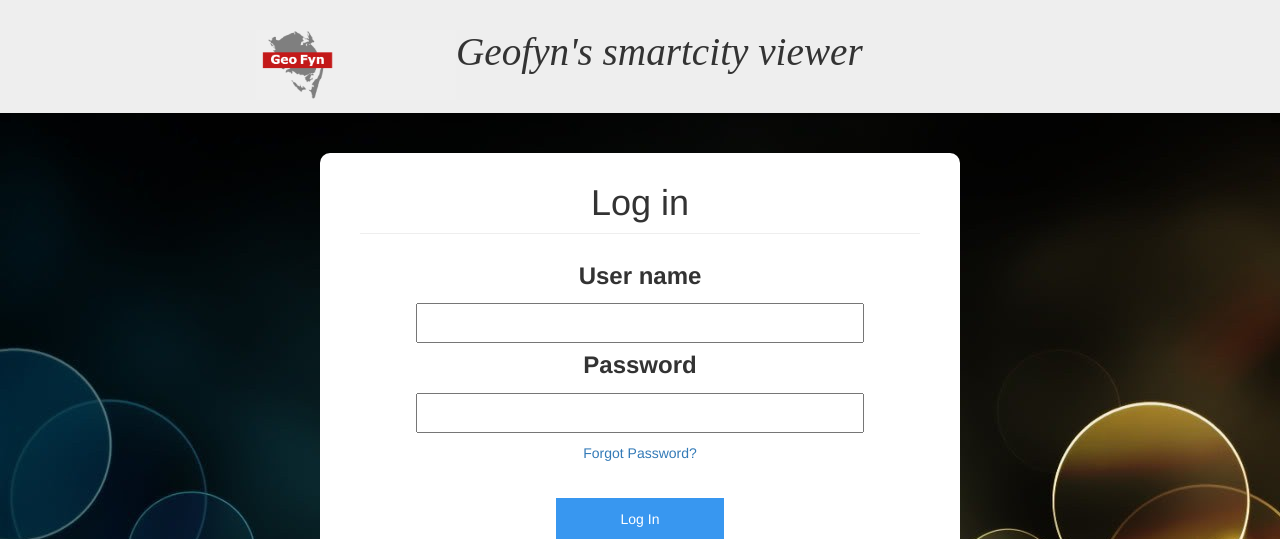
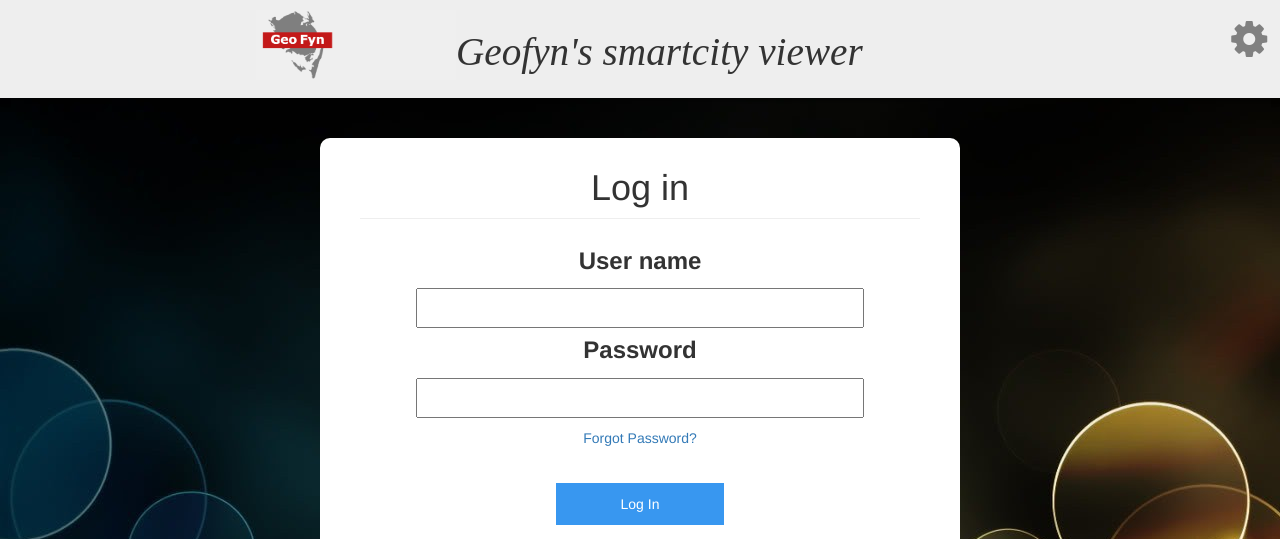
Before and after one commit to denislicau/spGeofyn, a PHP site: page / in a window 1280 px wide. Shown: the top 539 px of the page. Run offline with PHP 8.4, Linux system fonts and the light colour scheme.

Commit message:
lot of changs

```diff
--- a/includes.php
+++ b/includes.php
@@ -2,7 +2,11 @@
 	$dbc = NULL;
 	function dbCon() {
 		global $dbc;
-		$dbc = mysqli_connect('localhost', 'root', '', 'geofyn')
+		$servername = "sql7.freemysqlhosting.net";
+		$username = "sql7121595";
+		$password = "9sNMlfRDwL";
+		$database = "sql7121595";
+		$dbc = mysqli_connect($servername, $username, $password,$database)
 		or die ('Error connecting to the database server');
 	}
 
--- a/logging.php
+++ b/logging.php
@@ -20,7 +20,7 @@ if (mysqli_num_rows($result)==null) {
 
 $row=mysqli_fetch_array($result);
 
-	$dbpassword=$row['pass'];
+	$dbpassword=$row['password'];
 
 //echo "Retrieved from database;";
 
--- a/style/style.css
+++ b/style/style.css
@@ -24,11 +24,17 @@ body{
 #LogoImg{
 	width: 200px;
 	float: left;
+
 }
 .jumbotron{
 	margin: 0;
-	padding: 10px 0 30px 0;
+	padding: 10px 0 15px 0;
 	box-shadow: 0 3px 6px rgba(0,0,0,0.16), 0 3px 6px rgba(0,0,0,0.23);
+}
+.jumbotron:after{
+content: "";
+display: block;
+clear: both;
 }
 .jumbotron h2{
 	font-family: PT Serif;
@@ -38,7 +44,6 @@ body{
 #LogoHolder{
 	width: 60%;
 	margin-left: 20%;
-	margin-right: 20%;
 }
 .footer {
     background-color: #eee;
@@ -70,6 +75,13 @@ body{
 }
 .fa-instagram{
 	color: brown;
+}
+.fa-cog{
+	color: grey;
+}
+.fa-cog:hover{
+	color: black;
+	cursor: pointer;
 }
 .footer > div{
 	width: 33%;
@@ -156,3 +168,43 @@ html, body {
 	  display: block;
 		clear: both;
 }
+.fieldwrap{
+	float:left;
+}
+.fieldwrap:after{
+	content: "";
+	display: block;
+	clear: both;
+}
+#Settings{
+	width: 15%;
+	font-size: 3em;
+	float: right;
+	margin-right: 1%;
+	text-align: right;
+}
+#Settings ul{
+	list-style: none;
+	background-color: #444;
+	text-align: center;
+	padding: 0;
+	margin: 0;
+	color: white;
+}
+#Settings a{
+	text-decoration: none;
+	color: white;
+}
+#Settings ul {
+    position: absolute;
+    display: none;
+    width: inherit;
+		z-index: 999;
+		font-size: 0.7em;
+}
+#Settings:hover ul{
+	display: block;
+}
+#Settings li{
+	border-bottom: 1px solid white;
+}
--- a/templates/header.php
+++ b/templates/header.php
@@ -1,8 +1,17 @@
 <div id="header">
 	<div class="jumbotron">
-		<div id="LogoHolder">
+		<div id="LogoHolder" class="fieldwrap">
 			<img id="LogoImg" src="logo.png">
 			 <h2>Geofyn's smartcity viewer</h2>
 		</div>
+		<nav id="Settings" class="fieldwrap">
+      	<i class="fa fa-cog"></i>
+				<ul>
+					<li><a href="#">Logout</a></li>
+					<li><a href="#">Account Settings</a></li>
+					<li><a href="#">Sound</a></li>
+					<li><a href="#">Bug report</a></li>
+				</ul>
+    </nav>
 	</div>
 </div>
--- a/templates/maincontent.php
+++ b/templates/maincontent.php
@@ -1,7 +1,7 @@
 <div id="Content">
 	<nav class="sideNavLeft col-xl-2 col-lg-2 col-md-2 col-sm-2 col-xs-2">
 	    <ul>
-	      <li style="border-top: none;"><a href="#">1</a></li>
+	      <li style="border-top: none;"><a href="#">Locations</a></li>
 	      <li><a href="#">2</a></li>
 	      <li><a href="#">3</a></li>
 	      <li><a href="#">4</a></li>
```
Also changed, not shown: templates/logedinheader.php (added, +11 -0 lines).
